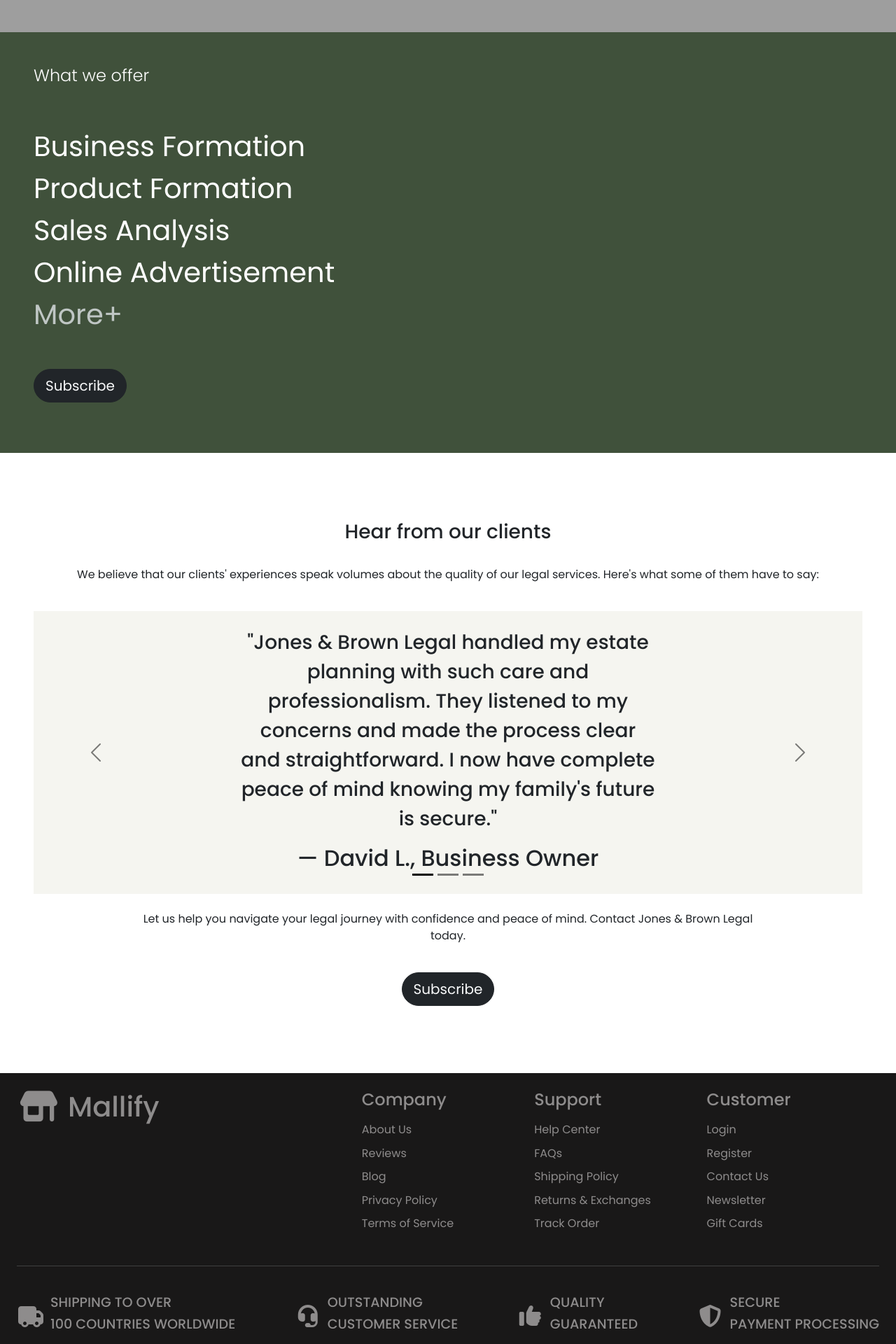
After one commit to Archimedes-Einstein/Mallify, a Flask app: page /about-page in a window 1280 px wide. The commit adds this page. Shown: the part 1360-3280 px from the top of the page at 70% size. Run offline with Flask 3, Linux system fonts and the light colour scheme; parts of the project's set-up code (start-up, migrations or seed data) failed here and were passed over; some libraries are stand-ins or nearby versions; some web fonts are replaced; grey boxes are pictures that could not be loaded.

Commit message:
Add About, Contact, Users and Update pages

```diff
--- a/mail.py
+++ b/mail.py
@@ -0,0 +1,2 @@
+import smtplib
+from main import db,Products,User
--- a/main.py
+++ b/main.py
@@ -11,9 +11,9 @@ from flask_bcrypt import Bcrypt
 import os
 from payment_manager import CreateCashierPayment
 from datetime import datetime
-
-
-
+from flask_ckeditor import CKEditor
+from flask_bootstrap import Bootstrap5
+from form import *
 class Base(DeclarativeBase):
     pass
 
@@ -21,6 +21,8 @@ class Base(DeclarativeBase):
 login_manager = LoginManager()
 db = SQLAlchemy(model_class=Base)
 app = Flask(__name__)
+bootstrap = Bootstrap5(app)
+ckeditor = CKEditor(app)
 app.secret_key = os.getenv("SECRET_KEY")
 bcrypt = Bcrypt(app)
 login_manager.init_app(app)
@@ -64,6 +66,16 @@ class Cart(UserMixin,db.Model):
     product_id = db.Column(db.Integer,db.ForeignKey('products.id'))
     products = relationship('Products', back_populates='cart')
 
+class PaymentDetails(UserMixin,db.Model):
+    id = db.Column(db.Integer, primary_key=True)
+    refunded = db.Column(db.String(10),nullable=True)
+    order_no = db.Column(db.String(100),nullable=False)
+    status = db.Column(db.String(50),nullable=False)
+    instrument_type = db.Column(db.String(20),nullable=False)
+    timestamp = db.Column(db.String(100),nullable=False)
+    fee = db.Column(db.String(10),nullable=False)
+    user_id = db.Column(db.Integer,db.ForeignKey('user.id'))
+    user = db.relationship('User',backref='payment_details')
 
 with app.app_context():
     db.create_all()
@@ -292,6 +304,41 @@ def edit(product_id):
             db.session.commit()
         return redirect(url_for('products'))
     return render_template('edit-product.html',edit_product=edit_product)
+
+@app.route('/about-page')
+def about():
+    return render_template('about.html')
+
+@app.route('/contact-us-page')
+def contact_us():
+    form = ContactForm()
+    return render_template('contact.html',form=form)
+
+@app.route('/user-page')
+@login_required
+def user_page():
+    return render_template('user.html')
+
+@app.route("/webhook", methods=['POST','GET'])
+def webhook():
+    data = request.json
+    new_payment = PaymentDetails(
+        amount=data.get('amount'),
+        fee=data.get('fee'),
+        order_no=data.get('outOrderNo'),
+        refunded=data.get('refunded'),
+        status=data.get('status'),
+        instrument_type=data.get('instrumentType'),
+        timestamp=data.get('timestamp'),
+        user=current_user,
+
+    )
+    if data.get('message') == "SUCCESSFUL":
+        flash('Payment Successful',category="Success")
+    else:
+        flash(category='Error',message="Sorry, We couldn't process your payment. Please try again later.")
+    return "OK", 200
+
 if __name__ == "__main__":
     port = int(os.environ.get("PORT", 5000))
     app.run(debug=True, port=port)
--- a/static/css/styles.css
+++ b/static/css/styles.css
@@ -31,7 +31,7 @@ body {
   right: -7px;
 }
 .hero-section {
-  height: 75vh;
+  height: 65vh;
   display: flex;
   background-color: #8e8c8c;
   flex-direction: column;
@@ -53,7 +53,7 @@ body {
   text-transform: uppercase;
   font-size: 4.5rem;
   font-weight: 800;
-  color: #191818;
+  color: #41444B;
   font-family: "Montserrat", sans-serif;
 }
 .hero-subtitle {
@@ -259,6 +259,12 @@ footer {
   text-decoration: none;
   font-size: 1.5rem;
 }
+.product-categories{
+    display: flex;
+    justify-content: space-between;
+    align-items: stretch;
+
+}
 .product-title {
   font-size: 1.1rem;
   font-weight: 500;
@@ -282,7 +288,8 @@ footer {
 }
 .search-container{
     position:relative;
-    width: 50%;
+    height:70px;
+    width: 100%;
 }
 .product-search{
     height:100%;
@@ -339,9 +346,15 @@ footer {
   .remove-toast{
     display: none;
   }
+
+  .carousel-item{
+    background-color:#F5F5F0;
+  }
+
+}
 @media (max-width: 770px) {
   .hero-section {
-    height: 50vh;
+    height: 42vh;
     background-size: fit;
     justify-content: center;
     align-items: center;
--- a/static/js/script.js
+++ b/static/js/script.js
@@ -16,7 +16,13 @@ const rateConverter = () => {
     formOutput.textContent = `₦${valueInNaria}`;
   }
 };
-
+const observer = new IntersectionObserver((entries)=>{
+    entries.forEach((entry)=>{
+        if(entry.isIntersecting){
+            console.log(entry)
+        }
+    })
+},{})
 // Example starter JavaScript for disabling form submissions if there are invalid fields
 (() => {
   'use strict'
--- /dev/null
+++ b/templates/about.html
@@ -0,0 +1,106 @@
+{% include 'header.html' %}
+<section class="hero-section"
+         style="background-image: url('https://plus.unsplash.com/premium_photo-1683984171269-04c84ee23234?q=80&w=774&auto=format&fit=crop&ixlib=rb-4.1.0&ixid=M3wxMjA3fDB8MHxwaG90by1wYWdlfHx8fGVufDB8fHx8fA%3D%3D')">
+
+    <h1 class="hero-title">
+        About Us</h1>
+</section>
+<section class="container-fluidf py-5 px-5 mx-5 my-5">
+    <div class="d-flex flex-column justify-content-center align-items-start gap-4 ">
+        <h2 class="fw-bold">Welcome to Mallify</h2>
+        <div class="d-flex justify-content-between align-items-start w-100 gap-5">
+            <p class="w-50 text-right">
+                Jones & Brown Legal has been a pillar of the Los Angeles legal community, providing expert legal counsel
+                across a wide spectrum of practice areas. We are more than just attorneys, we are trusted advisors,
+                dedicated advocates, and strategic partners committed to achieving the best possible outcomes for our
+                clients.
+            </p>
+            <p class="w-50 text-right">
+                We combine decades of experience with a deep understanding of the complexities of California law. Our
+                team of seasoned trial attorneys boasts a proven track record of success in courtrooms throughout Los
+                Angeles and beyond. We pride ourselves on our comprehensive expertise, covering nearly every field of
+                law, ensuring that whatever your legal challenge, we have the knowledge and experience to guide you.
+            </p>
+        </div>
+        <a href="#" class="btn btn-lg btn-dark text-decoration-none text-light rounded-pill"><span
+                class="fw-normal fs-5">Subscribe</span></a>
+    </div>
+</section>
+<section class="container-fluid my-5 w-100 pb-4 px-0" style="background-color:#40513B;color:#fff;">
+    <img src="https://images.unsplash.com/photo-1634973357973-f2ed2657db3c?q=80&w=1632&auto=format&fit=crop&ixlib=rb-4.1.0&ixid=M3wxMjA3fDB8MHxwaG90by1wYWdlfHx8fGVufDB8fHx8fA%3D%3D"
+         width="100%" height="250px" style="object-fit:cover;">
+    <div class="my-5 mx-5 d-flex flex-column justify-content-start align-items-start gap-5">
+        <h4 class="fw-light">What we offer</h4>
+        <div class="text-left">
+            <p class="fs-1 fw-normal mb-0">Business Formation</p>
+            <p class="fs-1 fw-normal mb-0">Product Formation</p>
+            <p class="fs-1 fw-normal mb-0">Sales Analysis</p>
+            <p class="fs-1 fw-normal mb-0">Online Advertisement</p>
+            <p class="fs-1 fw-normal mb-0" style="color:#BFC6C4;">More+</p>
+        </div>
+        <a href="#" class="btn btn-lg btn-dark text-decoration-none text-light rounded-pill"><span
+                class="fw-normal fs-5">Subscribe</span></a>
+
+    </div>
+</section>
+<section class="container-fluid py-5 px-5 my-5 h-75">
+    <div class="text-center d-flex flex-column justify-content-between align-items-center gap-4">
+        <h3>Hear from our clients</h3>
+        <p>We believe that our clients' experiences speak volumes about the quality of our legal services. Here's what
+            some of them have to say:</p>
+        <div id="carouselExampleDark" class="carousel carousel-dark slide" data-bs-ride="carousel">
+            <div class="carousel-indicators">
+                <button type="button" data-bs-target="#carouselExampleDark" data-bs-slide-to="0" class="active"
+                        aria-current="true" aria-label="Slide 1"></button>
+                <button type="button" data-bs-target="#carouselExampleDark" data-bs-slide-to="1"
+                        aria-label="Slide 2"></button>
+                <button type="button" data-bs-target="#carouselExampleDark" data-bs-slide-to="2"
+                        aria-label="Slide 3"></button>
+            </div>
+            <div class="carousel-inner">
+                <div class="carousel-item active" data-bs-interval="10000">
+                    <div class="w-50 d-flex flex-column justify-content-center align-items-center mx-auto py-4">
+                        <p class="fs-3 fw-medium">"Jones & Brown Legal handled my estate planning with such care and
+                            professionalism. They
+                            listened to my concerns and made the process clear and straightforward. I now have complete
+                            peace of mind knowing my family's future is secure." </p>
+                        <h2>— David L., Business Owner</h2>
+                    </div>
+                </div>
+                <div class="carousel-item" data-bs-interval="2000">
+                    <div class="w-50 d-flex flex-column justify-content-center align-items-center mx-auto py-4">
+                        <p class="fs-3 fw-medium">"Jones & Brown Legal handled my estate planning with such care and
+                            professionalism. They
+                            listened to my concerns and made the process clear and straightforward. I now have complete
+                            peace of mind knowing my family's future is secure." </p>
+                        <h2>— David L., Business Owner</h2>
+                    </div>
+                </div>
+                <div class="carousel-item">
+                    <div class="w-50 d-flex flex-column justify-content-center align-items-center mx-auto py-4">
+                        <p class="fs-3 fw-medium">"Jones & Brown Legal handled my estate planning with such care and
+                            professionalism. They
+                            listened to my concerns and made the process clear and straightforward. I now have complete
+                            peace of mind knowing my family's future is secure." </p>
+                        <h2>— David L., Business Owner</h2>
+                    </div>
+                </div>
+            </div>
+            <button class="carousel-control-prev text-end" type="button" data-bs-target="#carouselExampleDark"
+                    data-bs-slide="prev">
+                <span class="carousel-control-prev-icon" aria-hidden="true"></span>
+                <span class="visually-hidden">Previous</span>
+            </button>
+            <button class="carousel-control-next text-end" type="button" data-bs-target="#carouselExampleDark"
+                    data-bs-slide="next">
+                <span class="carousel-control-next-icon" aria-hidden="true"></span>
+                <span class="visually-hidden">Next</span>
+            </button>
+        </div>
+        <p class="w-75"> Let us help you navigate your legal journey with confidence and peace of mind. Contact Jones & Brown Legal
+            today.</p>
+        <a href="#" class="btn btn-lg btn-dark text-decoration-none text-light rounded-pill"><span
+                class="fw-normal fs-5">Subscribe</span></a>
+    </div>
+</section>
+{% include 'footer.html'%}
--- a/templates/footer.html
+++ b/templates/footer.html
@@ -102,5 +102,6 @@
       integrity="sha384-FKyoEForCGlyvwx9Hj09JcYn3nv7wiPVlz7YYwJrWVcXK/BmnVDxM+D2scQbITxI"
       crossorigin="anonymous"
     ></script>
+  {{ckeditor.load()}}
   </body>
 </html>
--- a/templates/header.html
+++ b/templates/header.html
@@ -10,6 +10,7 @@
             href="https://img.icons8.com/?size=100&id=QHJ0cVJXSlCx&format=png&color=000000"
     />
     {% block styles %}
+    {{bootstrap.load_css()}}
     <link
             href="https://cdn.jsdelivr.net/npm/bootstrap@5.3.8/dist/css/bootstrap.min.css"
             rel="stylesheet"
@@ -87,10 +88,10 @@
                         <a class="nav-link" href="{{url_for('signup')}}">Sign Up</a>
                     </li>
                     <li class="nav-item">
-                        <a class="nav-link" href="{{url_for('products')}}">About us</a>
+                        <a class="nav-link" href="{{url_for('about')}}">About us</a>
                     </li>
                     <li class="nav-item">
-                        <a class="nav-link" href="{{url_for('products')}}">Contact us</a>
+                        <a class="nav-link" href="{{url_for('contact_us')}}">Contact us</a>
                     </li>
                     {% endif %}
 
--- /dev/null
+++ b/templates/user.html
@@ -0,0 +1,3 @@
+{% include 'header.html' %}
+
+{% include 'footer.html'%}
```
Also changed, not shown: form.py (+15 -1 lines), payment_manager.py (+14 -4 lines), templates/contact.html (added, +13 -0 lines), templates/products.html (+1 -19 lines), 1 other file.
